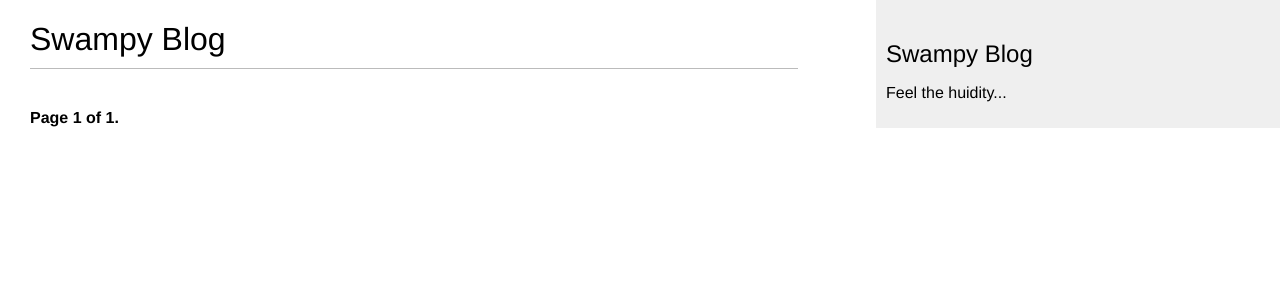
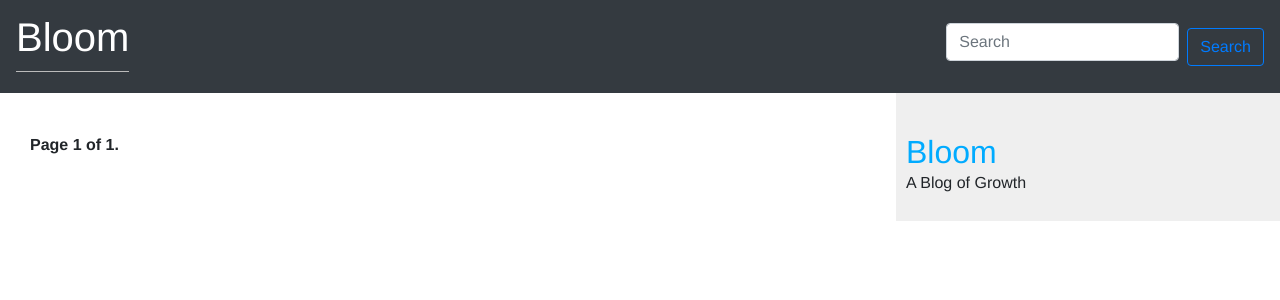
Before and after one commit to SamKlep/django-blog, a Django app: page /blog/ in a window 1280 px wide. Shown: the top 300 px of the page. Run offline with Django 3.2, Linux system fonts and the light colour scheme; data that the repository does not hold is empty; some libraries are stand-ins or nearby versions.

Commit message:
changed name of blog to Bloom. Added bootsrap and a navbar. Made logo a link to /blog.

```diff
--- a/blog/templates/blog/base.html
+++ b/blog/templates/blog/base.html
@@ -1,6 +1,8 @@
 {% load static %}
 <!DOCTYPE html>
 <html>
+<link rel="stylesheet" href="https://stackpath.bootstrapcdn.com/bootstrap/4.3.1/css/bootstrap.min.css"
+    integrity="sha384-ggOyR0iXCbMQv3Xipma34MD+dH/1fQ784/j6cY/iJTQUOhcWr7x9JvoRxT2MZw1T" crossorigin="anonymous">
 
 <head>
     <title>{% block title %}{% endblock %}</title>
@@ -8,13 +10,24 @@
 </head>
 
 <body>
+    <nav class="navbar navbar-dark bg-dark">
+        <a href="/blog/" class="navbar-brand">
+            <h1>Bloom</h1>
+        </a>
+        <form class="form-inline">
+            <input class="form-control mr-sm-2" type="search" placeholder="Search" aria-label="Search">
+            <button class="btn btn-outline-primary my-2 my-sm-0" type="submit">Search</button>
+        </form>
+    </nav>
     <div id="content">
         {% block content %}
         {% endblock %}
     </div>
     <div id="sidebar">
-        <h2>Swampy Blog</h2>
-        <p>Feel the huidity...</p>
+        <a href="/blog">
+            <h2>Bloom</h2>
+        </a>
+        <p>A Blog of Growth</p>
     </div>
 </body>
 
--- a/blog/templates/blog/post/list.html
+++ b/blog/templates/blog/post/list.html
@@ -1,9 +1,9 @@
 {% extends "blog/base.html" %}
 
-{% block title %}My Blog{% endblock %}
+{% block title %}Bloom{% endblock %}
 
 {% block content %}
-<h1>Swampy Blog</h1>
+
 {% if tag %}
 <h2>Posts tagged with "{{ tag.name }}"</h2>
 {% endif %}
--- a/myblog/urls.py
+++ b/myblog/urls.py
@@ -1,4 +1,5 @@
-"""mysite URL Configuration
+"""myblog URL Configuration
+
 The `urlpatterns` list routes URLs to views. For more information please see:
     https://docs.djangoproject.com/en/3.0/topics/http/urls/
 Examples:
```
